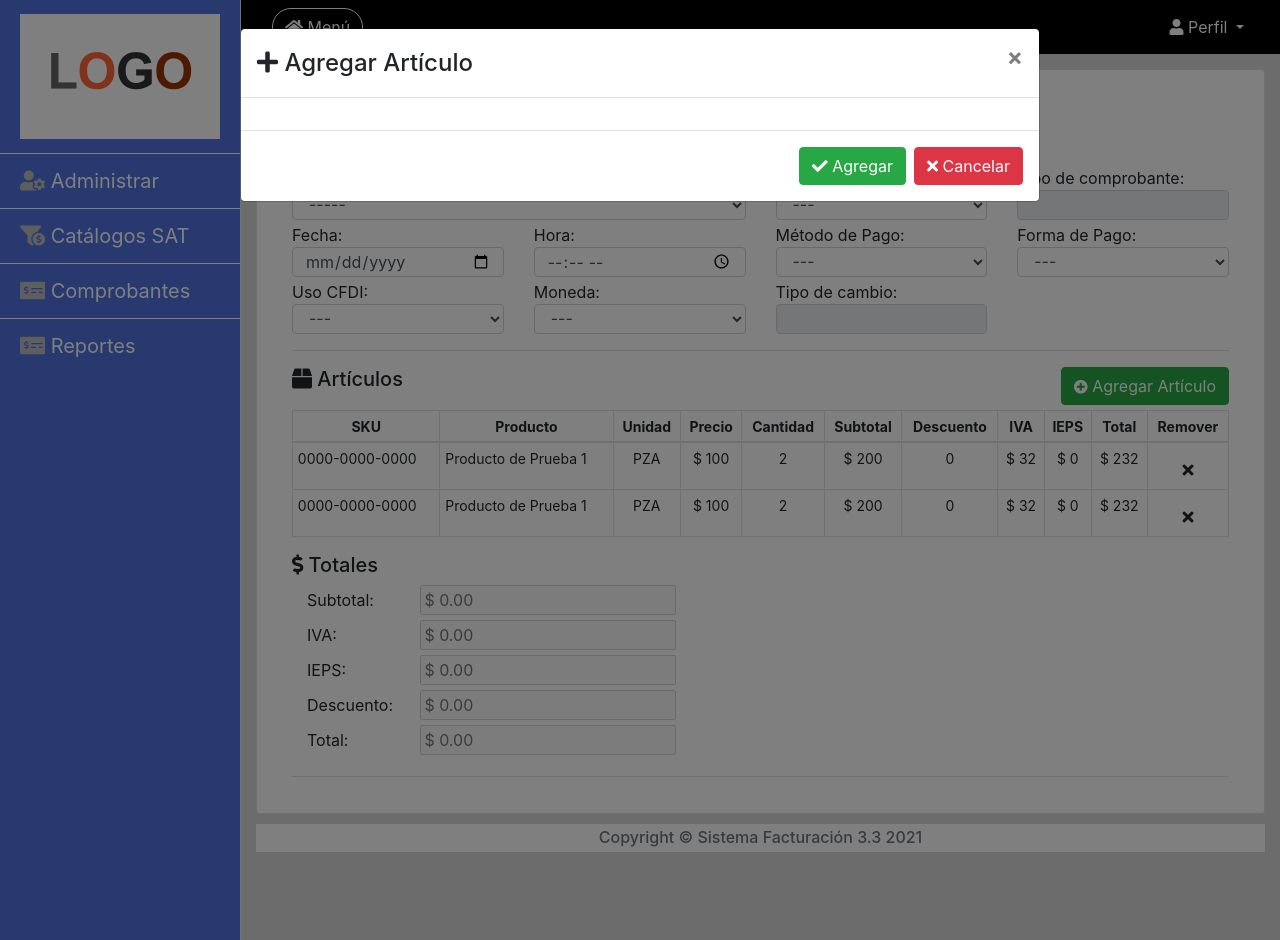
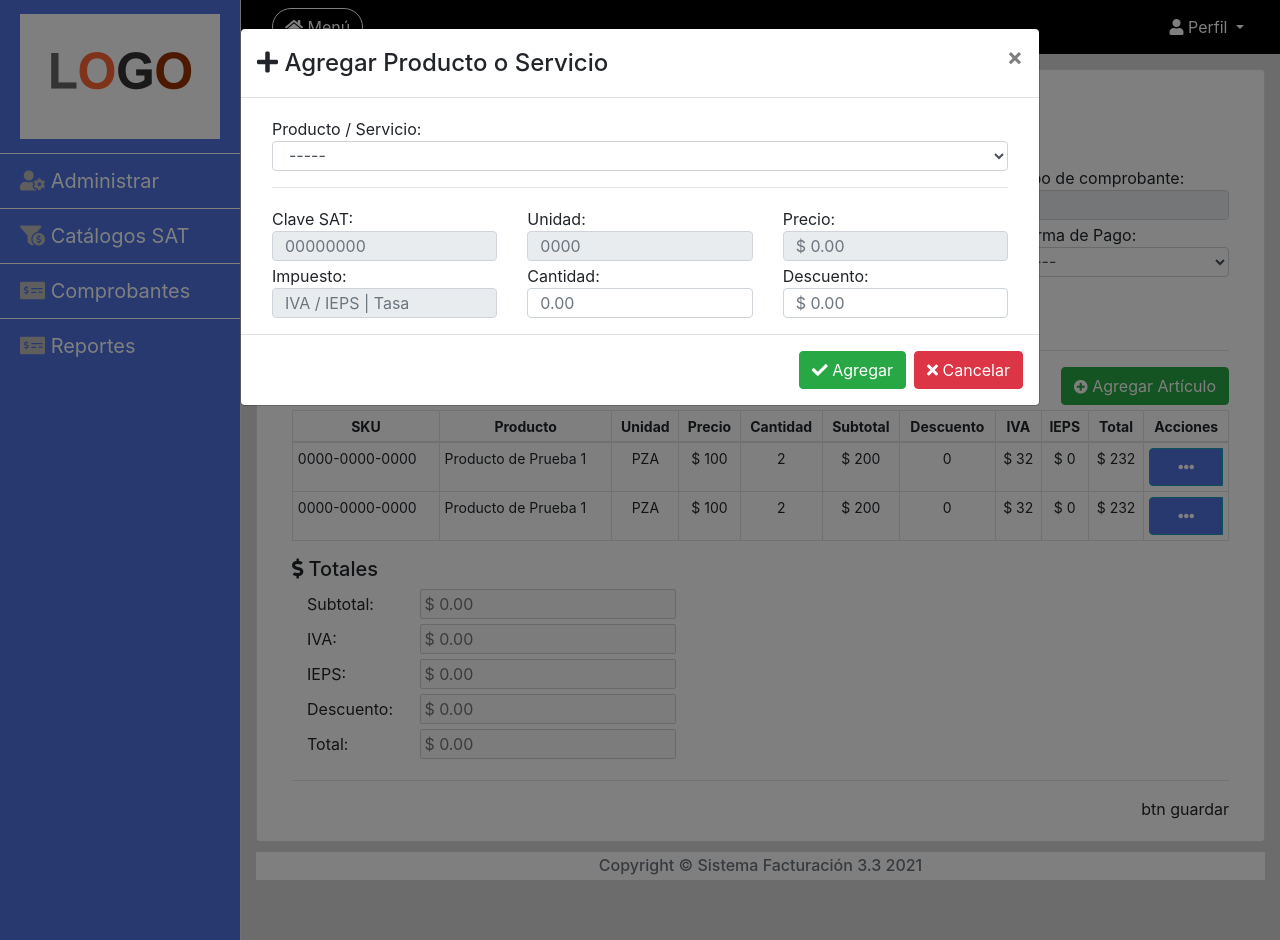
Before and after one commit to eddgalan/SistemaFacturacion3.3, a PHP site: template views/modules/cfdis/nuevo_cfdi.php in a window 1280 px wide, after a click on "Agregar Artículo". Run offline with PHP 8.4, Linux system fonts and the light colour scheme; the template is opened without the code that fills it, so the values that code supplies are empty; some libraries are stand-ins or nearby versions.

Commit message:
Modal Agregar Producto / Servicio

```diff
--- a/views/modules/cfdis/nuevo_cfdi.php
+++ b/views/modules/cfdis/nuevo_cfdi.php
@@ -146,7 +146,7 @@
                                               <th>IVA</th>
                                               <th>IEPS</th>
                                               <th>Total</th>
-                                              <th>Remover</th>
+                                              <th>Acciones</th>
                                             </tr>
                                           </thead>
                                           <tbody style="font-size:14px;">
@@ -161,7 +161,21 @@
                                               <td class="text-center">$ 32</td>
                                               <td class="text-center">$ 0</td>
                                               <td class="text-center">$ 232</td>
-                                              <td class="text-center"><label onclick="saludo()" class="btn"><i class="fas fa-times"></i></label></td>
+                                              <td class="text-center">
+                                                <div class="btn-group" role="group" aria-label="Button group with nested dropdown" style="width:100%;">
+                          												<button id="btnGroupDrop1" style="background-color: #4e73df !important;" type="button" class="btn btn-info btn_options text-center" data-toggle="dropdown" aria-haspopup="true" aria-expanded="false">
+                          													<i class="fas fa-ellipsis-h icon_btn_options"></i>
+                          												</button>
+                          												<div class="dropdown-menu" aria-labelledby="btnGroupDrop1">
+                          													<a class="dropdown-item" href="#" data-toggle="modal" data-target="#modal_editar_producto" onclick="carga_datos_producto()">
+                                                      <i class="fas fa-edit color_blue"></i> Editar
+                                                    </a>
+                          													<a class="dropdown-item" href="#" data-toggle="modal" data-target="#modal_eliminar_producto" onclick="carga_datos_producto()">
+                                                      <i class="fas fa-times color_red"></i> Eliminar
+                                                    </a>
+                          												</div>
+                          											</div>
+                                              </td>
                                             </tr>
                                             <tr>
                                               <td>0000-0000-0000</td>
@@ -174,7 +188,21 @@
                                               <td class="text-center">$ 32</td>
                                               <td class="text-center">$ 0</td>
                                               <td class="text-center">$ 232</td>
-                                              <td class="text-center"><label onclick="saludo()" class="btn"><i class="fas fa-times"></i></label></td>
+                                              <td class="text-center">
+                                                <div class="btn-group" role="group" aria-label="Button group with nested dropdown" style="width:100%;">
+                          												<button id="btnGroupDrop1" style="background-color: #4e73df !important;" type="button" class="btn btn-info btn_options text-center" data-toggle="dropdown" aria-haspopup="true" aria-expanded="false">
+                          													<i class="fas fa-ellipsis-h icon_btn_options"></i>
+                          												</button>
+                          												<div class="dropdown-menu" aria-labelledby="btnGroupDrop1">
+                          													<a class="dropdown-item" href="#" data-toggle="modal" data-target="#modal_editar_producto" onclick="carga_datos_producto()">
+                                                      <i class="fas fa-edit color_blue"></i> Editar
+                                                    </a>
+                          													<a class="dropdown-item" href="#" data-toggle="modal" data-target="#modal_eliminar_producto" onclick="carga_datos_producto()">
+                                                      <i class="fas fa-times color_red"></i> Eliminar
+                                                    </a>
+                          												</div>
+                          											</div>
+                                              </td>
                                             </tr>
                                           </tbody>
                                       </table>
@@ -229,7 +257,9 @@
                               </div>
                               <div class="col-lg-12 col-md-12 col-sm-12"><hr>
                                 <div class="row">
-
+                                  <div class="col-md-12 text-right">
+                                    btn guardar
+                                  </div>
                                 </div>
                               </div>
                             </div>
@@ -247,18 +277,60 @@
       <div class="modal-dialog modal-lg">
         <div class="modal-content">
           <div class="modal-header">
-            <h4 class="modal-title"> <i class="fas fa-plus"></i> Agregar Artículo </h4>
+            <h4 class="modal-title"> <i class="fas fa-plus"></i> Agregar Producto o Servicio </h4>
             <button type="button" class="close" data-dismiss="modal">&times;</button>
           </div>
-          <form method="POST" action="<?= $data['host'] ?>/administrar/usuarios/procesar">
+
             <div class="modal-body">
+              <div class="col-lg-12 col-md-12 col-sm-12">
+                <div class="row">
+                  <div class="col-lg-12 col-md-12 col-sm-12">
+                    <label for="articulo_agregar"> Producto / Servicio: </label>
+                    <select class="form-control" name="articulo_agregar">
+                      <option value="0">-----</option>
+                      <option value="1"> 0101010101 | Papitas super crujientes de queso </option>
+                    </select>
+                    <hr>
+                  </div>
+                  <!-- Clave SAT -->
+                  <div class="col-lg-4">
+                    <label for="clave_sat">Clave SAT: </label>
+                    <input type="text" class="form-control" name="clave_sat" placeholder="00000000" disabled>
+                  </div>
+                  <!-- Clave Unidad -->
+                  <div class="col-lg-4">
+                    <label for="clave_unidad"> Unidad: </label>
+                    <input type="text" class="form-control" name="clave_unidad" placeholder="0000" disabled>
+                  </div>
+                  <!-- Precio -->
+                  <div class="col-lg-4">
+                    <label for="precio"> Precio:  </label>
+                    <input type="text" class="form-control" name="precio" placeholder="$ 0.00" disabled>
+                  </div>
+                  <!-- Impuesto -->
+                  <div class="col-lg-4">
+                    <label for="impuesto"> Impuesto:  </label>
+                    <input type="text" class="form-control" name="impuesto" placeholder="IVA / IEPS | Tasa" disabled>
+                  </div>
+                  <!-- Impuesto -->
+                  <div class="col-lg-4">
+                    <label for="cantidad"> Cantidad:  </label>
+                    <input type="text" class="form-control" name="cantidad" placeholder="0.00">
+                  </div>
+                  <!-- Impuesto -->
+                  <div class="col-lg-4">
+                    <label for="descuento"> Descuento:  </label>
+                    <input type="text" class="form-control" name="descuento" placeholder="$ 0.00">
+                  </div>
 
+                </div>
+              </div>
             </div>
             <div class="modal-footer">
-              <button type="submit" class="btn btn-success"> <i class="fas fa-check"></i> Agregar </button>
+              <button type="button" class="btn btn-success"> <i class="fas fa-check"></i> Agregar </button>
               <button type="button" class="btn btn-danger" data-dismiss="modal"> <i class="fas fa-times"></i> Cancelar</button>
             </div>
-          </form>
+
         </div>
       </div>
     </div>
```
